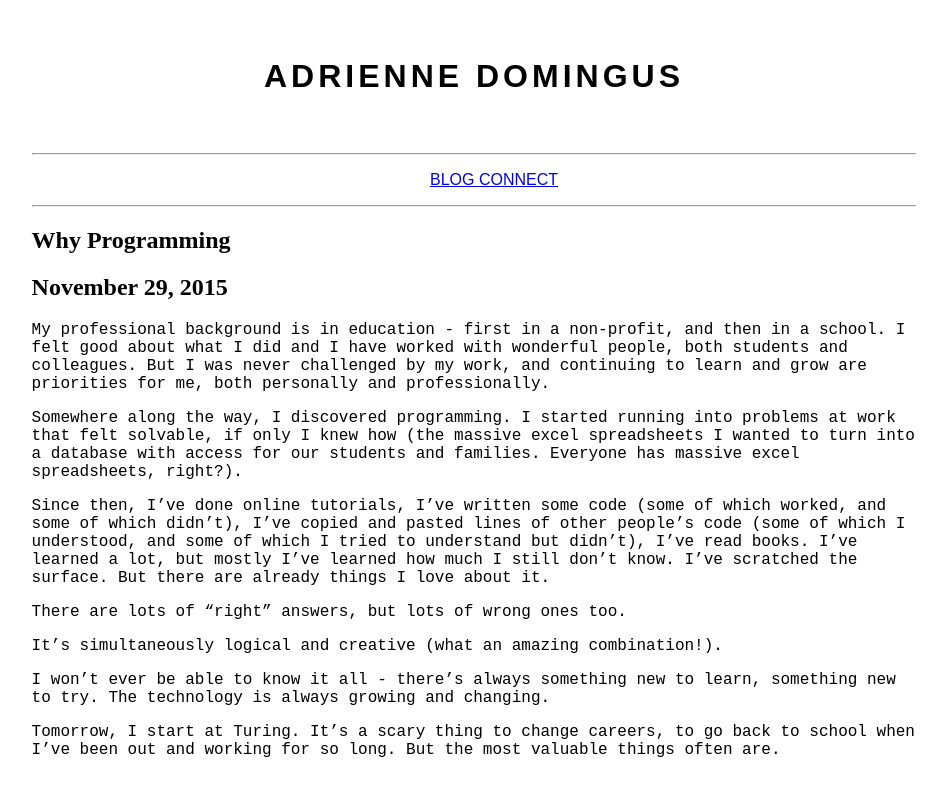
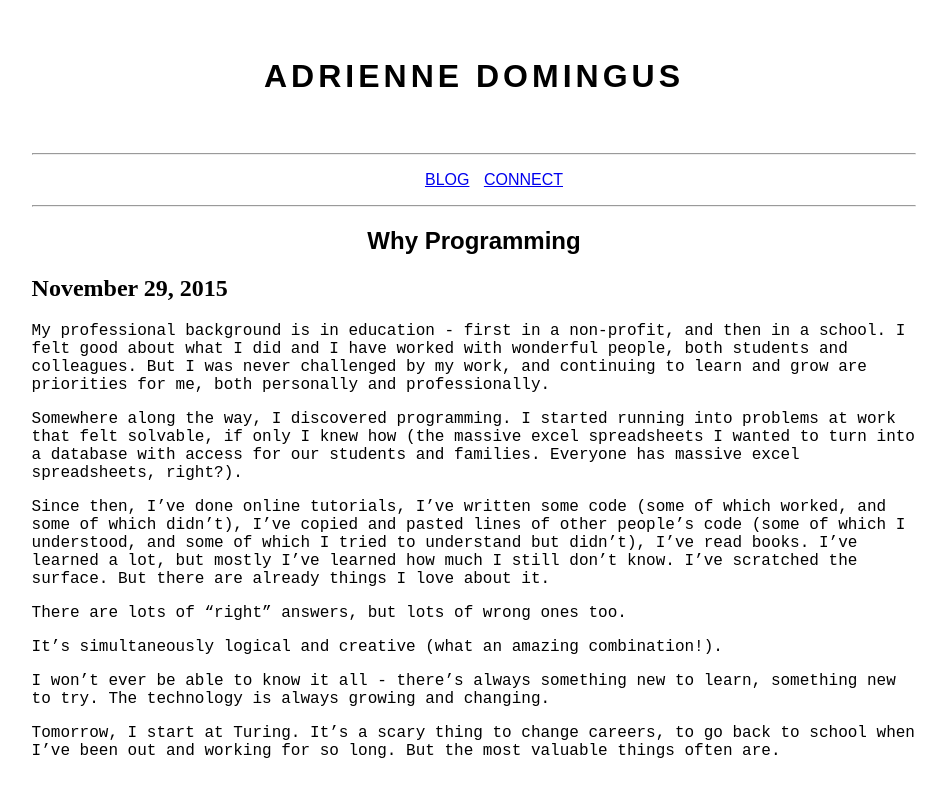
Before and after one commit to adriennedomingus/adriennedomingus.github.io, a Jekyll site: the page built from _posts/2015-11-29-why-programming.html, in a window 1280 px wide. Shown: the top 797 px of the page, without its empty margins (166-1113 px from the left). Built offline with Jekyll 4.4.1, drawn with Linux system fonts in a browser that asks for light colours.

Commit message:
post titles

```diff
--- a/_includes/header.html
+++ b/_includes/header.html
@@ -10,8 +10,8 @@
   <div id="menu-bar">
     <hr>
     <ul>
-      <li class="menu-bar-item"><a href="/">BLOG  </a></li>
-      <li class="menu-bar-item"><a href="/connect.html">   CONNECT</a></li>
+      <li class="menu-bar-item"><a href="/">BLOG</a></li>
+      <li class="menu-bar-item"><a href="/connect.html">CONNECT</a></li>
     </ul>
     <hr>
   </div>
--- a/_posts/2015-11-29-why-programming.html
+++ b/_posts/2015-11-29-why-programming.html
@@ -2,7 +2,7 @@
 layout: default
 ---
 <div class="post-contents">
-  <h2>Why Programming</h2>
+  <h2 class="post-title">Why Programming</h2>
   <h2> November 29, 2015</h2>
   <p>My professional background is in education - first in a non-profit, and then in a school. I felt good about what I did and I have worked with wonderful people, both students and colleagues. But I was never challenged by my work, and continuing to learn and grow are priorities for me, both personally and professionally.</p>
   <p>Somewhere along the way, I discovered programming. I started running into problems at work that felt solvable, if only I knew how (the massive excel spreadsheets I wanted to turn into a database with access for our students and families. Everyone has massive excel spreadsheets, right?). </p>
--- a/_posts/2016-01-10-building-a-server-in-ruby.html
+++ b/_posts/2016-01-10-building-a-server-in-ruby.html
@@ -2,7 +2,7 @@
 layout: default
 ---
 <div class="post-contents"
-<h2>Project Reflection: Building a Server in Ruby</h2>
+<h2 class="post-title">Project Reflection: Building a Server in Ruby</h2>
 <h2> January 10, 2016</h2>
 <p>The project spec for <a href="https://github.com/turingschool/curriculum/blob/54f6becf7a40ed2019d1ecc9a26598d911f2c1d3/source/projects/http_yeah_you_know_me.markdown" target="_blank">HTTP Yeah You Know Me</a> (I don't name these things!) can be found here, and the repo containing the project I completed with Nate Venn can be found <a href="https://github.com/adriennedomingus/http_yeah_you_know_me" target="_blank">here</a>. I know Nate and I both would like to have had more time to refactor and improve our code, but the nature of the beast prohibited it. It may yet change if we find that time.</p>
 <p>To date, this is the project that has taught me the most, so here are some reflections on what worked and what didn't.</p>
--- a/css/styles.css
+++ b/css/styles.css
@@ -50,6 +50,7 @@ p {
   margin: auto;
   width: 25%;
   text-decoration: none;
+  padding: 5px;
 }
 
 .post-contents {
@@ -57,6 +58,11 @@ p {
   margin: auto;
 }
 
+.post-title {
+  font-family: 'PT Sans Caption', sans-serif;
+  text-align: center
+}
+
 #post-list {
   width: 70%;
   margin: auto;
```
